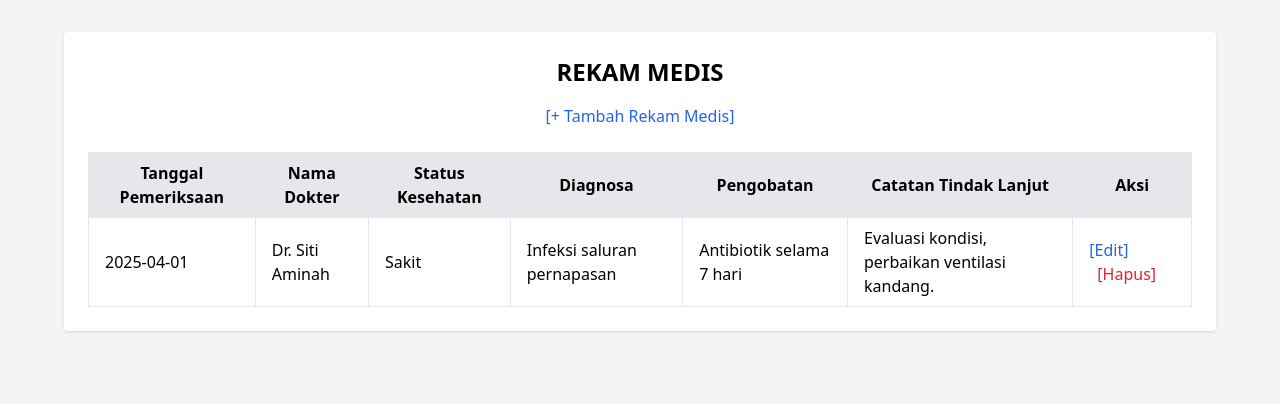
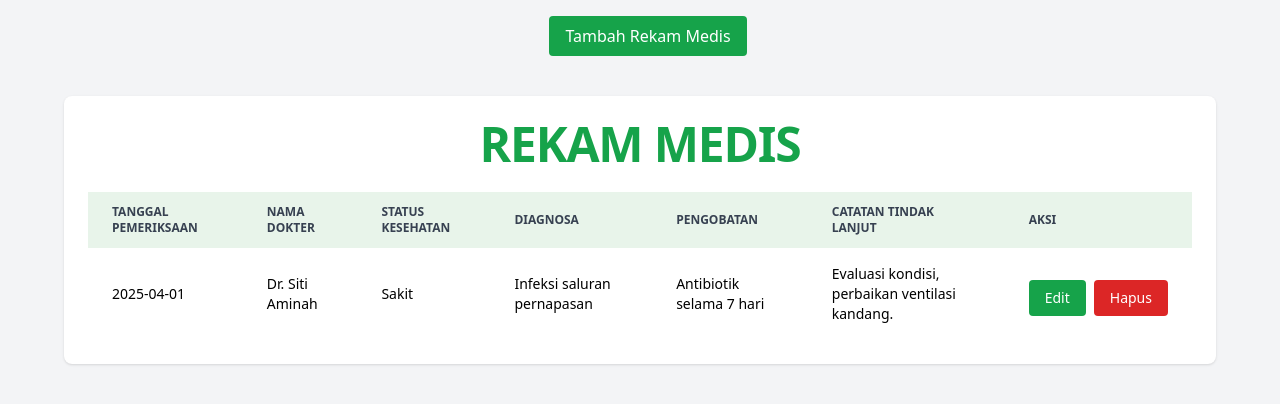
Before and after one commit to Sizopi-C6/sizopi, a Django app: page /rekam-medis-hewan/ in a window 1280 px wide. Shown: the top 404 px of the page. Run offline with Django 5.2, Linux system fonts and the light colour scheme; some libraries are stand-ins or nearby versions.

Commit message:
style: add styling in rekam medis hewan page

```diff
--- a/kesehatan_hewan/templates/rekam_medis_hewan.html
+++ b/kesehatan_hewan/templates/rekam_medis_hewan.html
@@ -5,65 +5,75 @@
   <title>Rekam Medis Hewan</title>
   <script src="https://cdn.tailwindcss.com"></script>
 </head>
-<body class="bg-gray-100 p-8">
+<body class="bg-gray-100">
 
-  <div class="max-w-6xl mx-auto bg-white p-6 rounded shadow">
-    <h2 class="text-2xl font-bold text-center mb-4">REKAM MEDIS</h2>
+<header class="fixed w-full">
+  <div class="flex justify-center">
+    <button class="bg-green-600 text-white px-4 py-2 rounded ml-4 mt-4 " onclick="openModal('tambahModal')"> Tambah Rekam Medis
+    </button>
+  </div>
+</header>
 
-    <div class="text-center mb-6">
-      <a onclick="openModal('tambahModal')" class="text-blue-600 hover:underline cursor-pointer">[+ Tambah Rekam Medis]</a>
-    </div>
-
-    <table class="table-auto w-full border">
-      <thead>
-        <tr class="bg-gray-200">
-          <th class="border px-4 py-2">Tanggal Pemeriksaan</th>
-          <th class="border px-4 py-2">Nama Dokter</th>
-          <th class="border px-4 py-2">Status Kesehatan</th>
-          <th class="border px-4 py-2">Diagnosa</th>
-          <th class="border px-4 py-2">Pengobatan</th>
-          <th class="border px-4 py-2">Catatan Tindak Lanjut</th>
-          <th class="border px-4 py-2">Aksi</th>
+<main class="pt-24 px-4">
+  <div class="max-w-6xl mx-auto bg-white p-6 rounded-lg shadow">
+    <h2 class="text-4xl font-extrabold leading-none tracking-tight md:text-5xl xl:text-5xl font-bold text-center mb-6 text-green-600">REKAM MEDIS</h2>
+    <div class="overflow-x-auto">
+      <table class="table-auto w-full text-sm text-left">
+        <thead class="text-xs text-gray-700 uppercase bg-[#e8f4ea]">
+          <tr>
+            <th class="px-6 py-3">Tanggal Pemeriksaan</th>
+            <th class="px-6 py-3">Nama Dokter</th>
+            <th class="px-6 py-3">Status Kesehatan</th>
+            <th class="px-6 py-3">Diagnosa</th>
+            <th class="px-6 py-3">Pengobatan</th>
+            <th class="px-6 py-3">Catatan Tindak Lanjut</th>
+            <th class="px-6 py-3">Aksi</th>
           </tr>
         </thead>
-      <tbody id="rekamMedisTable">
-        <!-- Data dummy pertama -->
+        <tbody id="rekamMedisTable" class="bg-white divide-y divide-gray-200">
           <tr>
-          <td class="border px-4 py-2">2025-04-01</td>
-          <td class="border px-4 py-2">Dr. Siti Aminah</td>
-          <td class="border px-4 py-2">Sakit</td>
-          <td class="border px-4 py-2">Infeksi saluran pernapasan</td>
-          <td class="border px-4 py-2">Antibiotik selama 7 hari</td>
-          <td class="border px-4 py-2">Evaluasi kondisi, perbaikan ventilasi kandang.</td>
-          <td class="border px-4 py-2">
-            <a onclick="openEditModal(this)" class="text-blue-600 hover:underline">[Edit]</a>
-            <a onclick="openDeleteModal(this)" class="text-red-600 hover:underline ml-2">[Hapus]</a>
+            <td class="px-6 py-4">2025-04-01</td>
+            <td class="px-6 py-4">Dr. Siti Aminah</td>
+            <td class="px-6 py-4">Sakit</td>
+            <td class="px-6 py-4">Infeksi saluran pernapasan</td>
+            <td class="px-6 py-4">Antibiotik selama 7 hari</td>
+            <td class="px-6 py-4">Evaluasi kondisi, perbaikan ventilasi kandang.</td>
+            <td class="px-6 py-4">
+              <div class="flex justify-center">
+                <button class="bg-green-600 text-white px-4 py-2 rounded mt-2 " onclick="openEditModal(this)"> Edit
+                </button>
+
+                <button class="bg-red-600 text-white px-4 py-2 rounded ml-2 mt-2 " onclick="openDeleteModal(this)"> Hapus
+                </button>
+              </div>
             </td>
           </tr>
         </tbody>
       </table>
     </div>
+  </div>
+</main>
 
 <!-- Modal Tambah -->
 <div id="tambahModal" class="hidden fixed inset-0 bg-black bg-opacity-50 flex justify-center items-center">
-    <div class="bg-white p-6 rounded w-96">
+  <div class="bg-white p-6 rounded-lg w-96">
     <div class="flex justify-between items-center mb-4">
-        <h3 class="text-lg font-semibold">Form Pencatatan Rekam Medis</h3>
-        <button onclick="closeModal('tambahModal')">&times;</button>
+      <h3 class="text-lg font-bold">Form Pencatatan Rekam Medis</h3>
+      <button onclick="closeModal('tambahModal')" class="text-xl">&times;</button>
     </div>
     <form id="formTambah">
-        <input type="date" name="tanggal" class="w-full mb-2 border p-2" required>
-        <input type="text" name="nama_dokter" placeholder="Nama Dokter" class="w-full mb-2 border p-2" required>
-        <select name="status" class="w-full mb-2 border p-2" onchange="toggleSakitFields(this.value)">
+      <input type="date" name="tanggal" class="w-full mb-3 border p-2 rounded" required>
+      <input type="text" name="nama_dokter" placeholder="Nama Dokter" class="w-full mb-3 border p-2 rounded" required>
+      <select name="status" class="w-full mb-3 border p-2 rounded" onchange="toggleSakitFields(this.value)">
         <option value="Sehat">Sehat</option>
         <option value="Sakit">Sakit</option>
       </select>
       <div id="sakitFields" class="hidden">
-          <input type="text" name="diagnosa" placeholder="Diagnosa" class="w-full mb-2 border p-2">
-          <input type="text" name="pengobatan" placeholder="Pengobatan" class="w-full mb-2 border p-2">
+        <input type="text" name="diagnosa" placeholder="Diagnosa" class="w-full mb-3 border p-2 rounded">
+        <input type="text" name="pengobatan" placeholder="Pengobatan" class="w-full mb-3 border p-2 rounded">
       </div>
       <div class="flex justify-end gap-2">
-          <button type="submit" class="bg-blue-500 text-white px-4 py-2 rounded">Simpan</button>
+        <button type="submit" class="bg-green-600 text-white px-4 py-2 rounded">Simpan</button>
         <button type="button" onclick="closeModal('tambahModal')" class="bg-gray-400 text-white px-4 py-2 rounded">Batal</button>
       </div>
     </form>
@@ -72,17 +82,17 @@
 
 <!-- Modal Edit -->
 <div id="editModal" class="hidden fixed inset-0 bg-black bg-opacity-50 flex justify-center items-center">
-    <div class="bg-white p-6 rounded w-96">
+  <div class="bg-white p-6 rounded-lg w-96">
     <div class="flex justify-between items-center mb-4">
-        <h3 class="text-lg font-semibold">Edit Rekam Medis</h3>
-        <button onclick="closeModal('editModal')">&times;</button>
+      <h3 class="text-lg font-bold">Edit Rekam Medis</h3>
+      <button onclick="closeModal('editModal')" class="text-xl">&times;</button>
     </div>
     <form id="formEdit">
-        <input type="text" name="catatan" placeholder="Catatan Tindak Lanjut" class="w-full mb-2 border p-2">
-        <input type="text" name="diagnosa_baru" placeholder="Diagnosa Baru" class="w-full mb-2 border p-2" required>
-        <input type="text" name="pengobatan_baru" placeholder="Pengobatan Baru" class="w-full mb-2 border p-2" required>
+      <input type="text" name="catatan" placeholder="Catatan Tindak Lanjut" class="w-full mb-3 border p-2 rounded">
+      <input type="text" name="diagnosa_baru" placeholder="Diagnosa Baru" class="w-full mb-3 border p-2 rounded" required>
+      <input type="text" name="pengobatan_baru" placeholder="Pengobatan Baru" class="w-full mb-3 border p-2 rounded" required>
       <div class="flex justify-end gap-2">
-          <button type="submit" class="bg-blue-500 text-white px-4 py-2 rounded">Simpan</button>
+        <button type="submit" class="bg-green-600 text-white px-4 py-2 rounded">Simpan</button>
         <button type="button" onclick="closeModal('editModal')" class="bg-gray-400 text-white px-4 py-2 rounded">Batal</button>
       </div>
     </form>
@@ -91,11 +101,11 @@
 
 <!-- Modal Hapus -->
 <div id="hapusModal" class="hidden fixed inset-0 bg-black bg-opacity-50 flex justify-center items-center">
-    <div class="bg-white p-6 rounded w-80">
-      <h3 class="text-lg font-semibold mb-4">Hapus Rekam Medis</h3>
+  <div class="bg-white p-6 rounded-lg w-80">
+    <h3 class="text-lg font-bold mb-4">Hapus Rekam Medis</h3>
     <p class="mb-4">Apakah anda yakin ingin menghapus rekam medis ini?</p>
     <div class="flex justify-end gap-2">
-        <button onclick="deleteRecord()" class="bg-red-500 text-white px-4 py-2 rounded">YA</button>
+      <button onclick="deleteRecord()" class="bg-red-600 text-white px-4 py-2 rounded">YA</button>
       <button onclick="closeModal('hapusModal')" class="bg-gray-400 text-white px-4 py-2 rounded">TIDAK</button>
     </div>
   </div>
@@ -114,8 +124,7 @@ function closeModal(id) {
 
 function toggleSakitFields(value) {
   const fields = document.getElementById('sakitFields');
-  if (value === 'Sakit') fields.classList.remove('hidden');
-  else fields.classList.add('hidden');
+  fields.classList.toggle('hidden', value !== 'Sakit');
 }
 
 document.getElementById('formTambah').onsubmit = function(e) {
@@ -125,14 +134,14 @@ document.getElementById('formTambah').onsubmit = function(e) {
   const newRow = table.insertRow();
 
   newRow.innerHTML = `
-    <td class="border px-4 py-2">${form.tanggal.value}</td>
-    <td class="border px-4 py-2">${form.nama_dokter.value}</td>
-    <td class="border px-4 py-2">${form.status.value}</td>
-    <td class="border px-4 py-2">${form.diagnosa.value || '-'}</td>
-    <td class="border px-4 py-2">${form.pengobatan.value || '-'}</td>
-    <td class="border px-4 py-2">-</td>
-    <td class="border px-4 py-2">
-      <a onclick="openEditModal(this)" class="text-blue-600 hover:underline">[Edit]</a>
+    <td class="px-6 py-4">${form.tanggal.value}</td>
+    <td class="px-6 py-4">${form.nama_dokter.value}</td>
+    <td class="px-6 py-4">${form.status.value}</td>
+    <td class="px-6 py-4">${form.diagnosa.value || '-'}</td>
+    <td class="px-6 py-4">${form.pengobatan.value || '-'}</td>
+    <td class="px-6 py-4">-</td>
+    <td class="px-6 py-4">
+      <a onclick="openEditModal(this)" class="text-green-600 hover:underline">[Edit]</a>
       <a onclick="openDeleteModal(this)" class="text-red-600 hover:underline ml-2">[Hapus]</a>
     </td>
   `;
```
Lines whose indentation alone changed are shown as unchanged.
